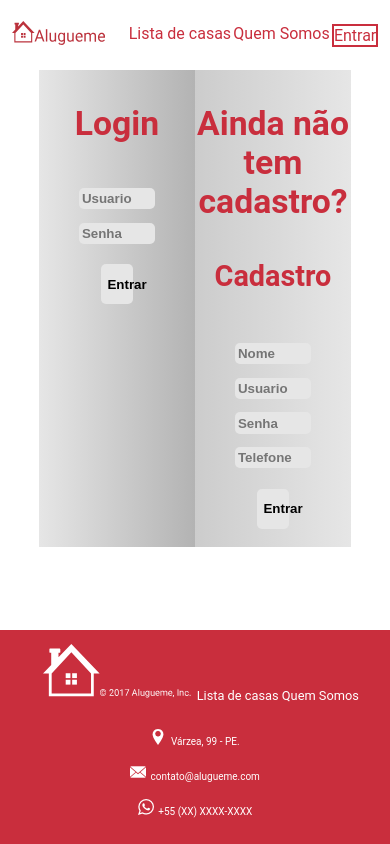
After one commit to citi-onboarding/equipe-1, a Django app: template equipe1/core/templates/logincadastro.html in a window 390 px wide. The commit adds this page. Run offline with Django 3.2, Linux system fonts and the light colour scheme; the template is opened without the code that fills it: values that come from a table or form of the project are taken from there, others are empty; tables that the repository leaves empty hold one stand-in row (values such as "Sample post").

Commit message:
sistema de login e logout pronto

```diff
--- a/equipe1/core/forms.py
+++ b/equipe1/core/forms.py
@@ -21,3 +21,7 @@ class RegisterForm(forms.ModelForm):
         if commit:
             user.save()
         return user
+
+class LoginForm(forms.Form):
+    username = forms.CharField()
+    password = forms.CharField(widget=forms.PasswordInput)
--- a/equipe1/core/models.py
+++ b/equipe1/core/models.py
@@ -3,7 +3,6 @@ from django.contrib.auth.models import (PermissionsMixin, UserManager)
 from django.contrib.auth.base_user import AbstractBaseUser
 from django.utils.translation import ugettext_lazy as _
 
-# Create your models here.
 
 class CustomUserManager(UserManager):
     def create_user(self, username, password,**extra_fields):
--- a/equipe1/core/templates/home.html
+++ b/equipe1/core/templates/home.html
@@ -23,6 +23,12 @@
 				<div style="margin-right: 10px;"><img src="static/images/card.png"></div>
 				<div><img src="static/images/card.png"></div>
 			</div>
+			<div class="row">
+				<div style="margin-right: 10px;"><img src="static/images/card.png"></div>
+				<div style="margin-right: 10px;"><img src="static/images/card.png"></div>
+				<div style="margin-right: 10px;"><img src="static/images/card.png"></div>
+				<div><img src="static/images/card.png"></div>
+			</div>
 		</div>
 
 		<div class="content">
--- a/equipe1/core/templates/index.html
+++ b/equipe1/core/templates/index.html
@@ -15,9 +15,13 @@
 			</a>
 
 			<div class="navbar-right">
-				<a href="">Lista de casas</a>
-				<a href="">Quem Somos</a>
-				<a class="bt-entrar" href="formulario" type="button">Entrar</a>
+				<a href="{% url "lista" %}">Lista de casas</a>
+				<a href="{% url "quemsomos" %}">Quem Somos</a>
+				{% if logado %}
+				<a href="logout" class = "bt-entrar" type="button">Logout</a>
+				{% else %}
+				<a class="bt-entrar" href="{% url "login" %}" type="button">Entrar</a>
+				{% endif %}
 			</div>
 		</nav>
 
--- /dev/null
+++ b/equipe1/core/templates/logincadastro.html
@@ -0,0 +1,43 @@
+{% extends 'index.html' %}
+{% load static %}
+<!DOCTYPE html>
+<html>
+<head>
+	<meta charset="utf-8">
+	<meta name="viewport" content="width=device-width, initial-scale=1.0">
+	<title>alugue.me</title>
+	<link rel="stylesheet" type="text/css" href="{% static "style.css" %}" />
+</head>
+<body>
+	{% block content %}
+	<div class="formulario">
+		<div class="login">
+			<h3>Login</h3>
+			<form method = "POST">
+				{% csrf_token %}
+				{{ register.errors }}
+				{{ register.non_field_errors }}
+				<input type="text" placeholder="Usuario" required="required" name = "username"><br>
+				<input type="password" placeholder="Senha" required="required" name = "password"><br>
+				<button type="submit" name = "logar">Entrar</button>
+			</form>
+		</div>
+		<div class="cadastro">
+			<h3>Ainda não tem cadastro?</h3>
+			<h4>Cadastro</h4>
+			<form method = "POST">
+				{% csrf_token %}
+				{{ register.errors }}
+				{{ register.non_field_errors }}
+				<input type="text" placeholder="Nome" required="required" name = "name"><br>
+				<input type="text" placeholder="Usuario" required="required" name = "username"><br>
+				<input type="password" placeholder="Senha" required="required" name = "password"><br>
+				<!-- <input type="text" placeholder="Confirme a senha" required="required" name = ""><br> -->
+				<input type="text" placeholder="Telefone" required="required" name = "telefone"><br>
+				<button type="submit" name = "cadastro">Entrar</button>
+			</form>
+		</div>
+	</div>
+	{% endblock %}
+</body>
+</html>
--- a/equipe1/equipe1/urls.py
+++ b/equipe1/equipe1/urls.py
@@ -21,4 +21,8 @@ urlpatterns = [
 	path('', index, name = 'home'),
     path('admin/', admin.site.urls),
     path('login/', logIn, name = 'login'),
+    path('perfil/', perfil, name =  'perfil'),
+    path('lista/', lista, name = 'lista'),
+    path('logout/', logOut, name = 'logout'),
+    path('quemsomos/',quemSomos, name = 'quemsomos'),
 ]
--- a/equipe1/static/style.css
+++ b/equipe1/static/style.css
@@ -112,6 +112,8 @@ a:link {
 	width: 100%;
 	background-color: #c92e3d;
 	color: #ffffff;
+	bottom: 0;
+	position: fixed;
 }
 
 .footer-left {
@@ -186,4 +188,28 @@ a:link {
 	font-family: 'Roboto',sans-serif;
 	font-size: 17.5px;
 	text-align: right;
+	margin-right: 13.5%;
+    margin-top: 5px;
 }
+
+@media screen and (max-width: 768px){
+	.footer{
+		padding-top: 14px;
+		justify-content: center;
+		flex-wrap: wrap;
+	}
+
+	.footer-left{
+		flex-wrap: wrap;
+		justify-content: center;
+	}
+
+	.footer-contact ul{
+		padding-left: 0;
+		list-style: none;
+	    padding: 1vh;
+	    display: flex;
+	    flex-direction: column;
+	    justify-content: center;
+	    align-items: center;
+	}
```
Also changed, not shown: equipe1/core/templates/formulario.html (deleted, +0 -38 lines), equipe1/core/views.py (+100 -22 lines), equipe1/db.sqlite3.
